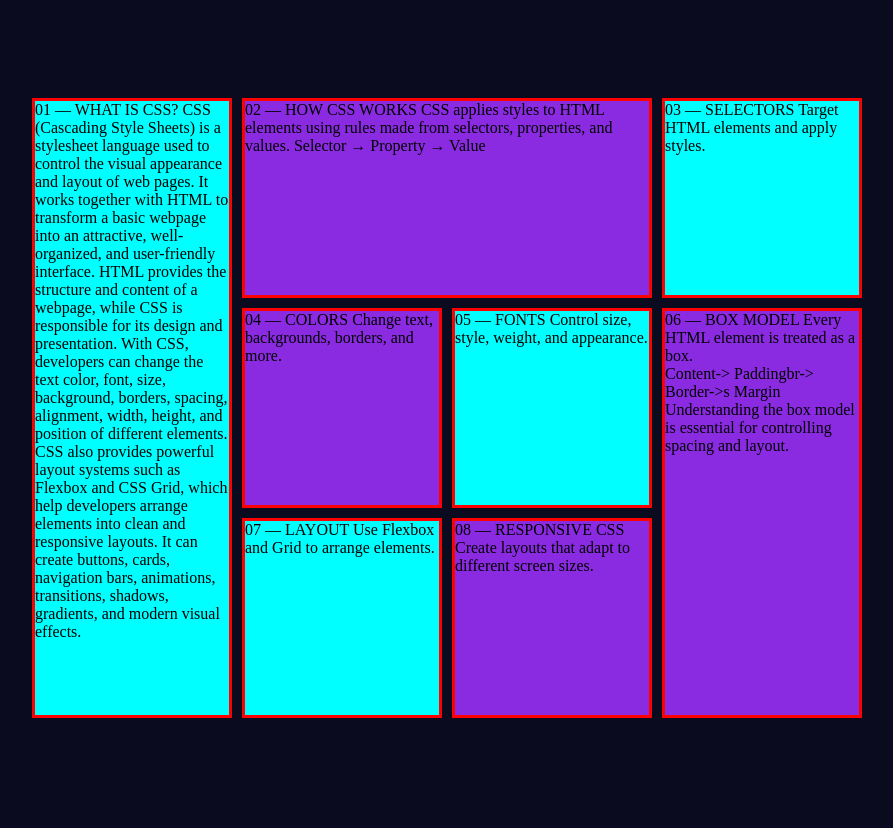
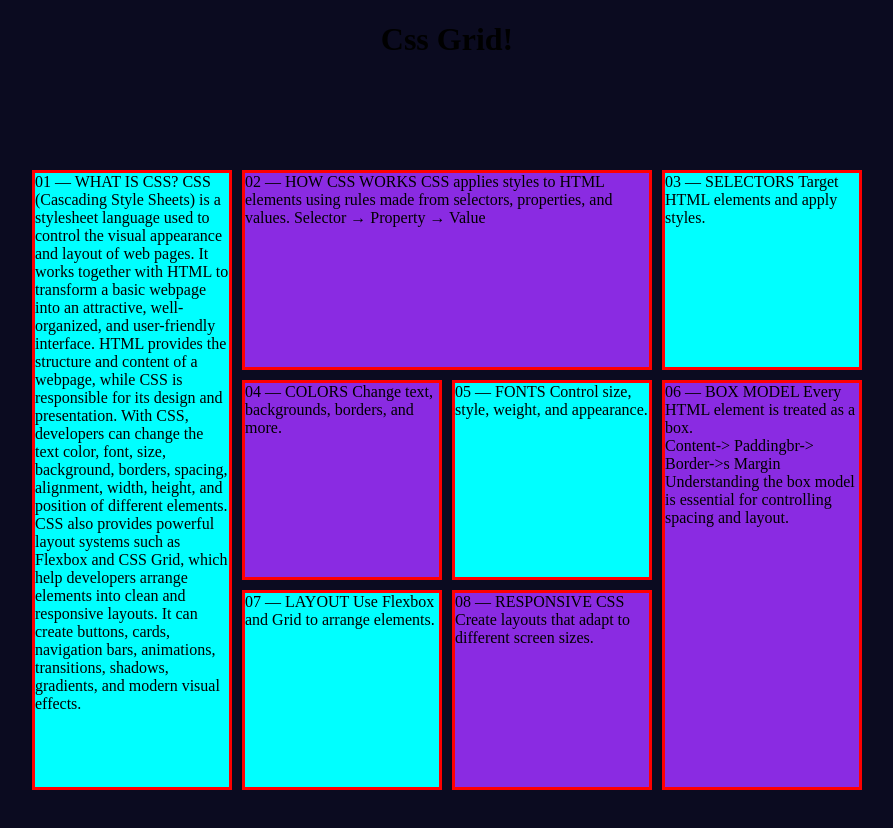
Before and after one commit to mohammadarhumsiddiqui-netizen/Grid, a plain HTML site: page index.html in a window 1280 px wide. Shown: the whole page, without its empty margins (193-1086 px from the left). Drawn offline with Linux system fonts and the light colour scheme.

Commit message:
Add header to index.html and update content

```diff
--- a/index.html
+++ b/index.html
@@ -7,6 +7,7 @@
     <link rel="stylesheet" href="index.css" />
   </head>
   <body>
+    <h1><center>Css Grid!</center></h1>
     <div class="container">
       <div class="box">01 — WHAT IS CSS?
 CSS (Cascading Style Sheets) is a stylesheet language used to control the visual appearance and layout of web pages. It works together with HTML to transform a basic webpage into an attractive, well-organized, and user-friendly interface.
```
